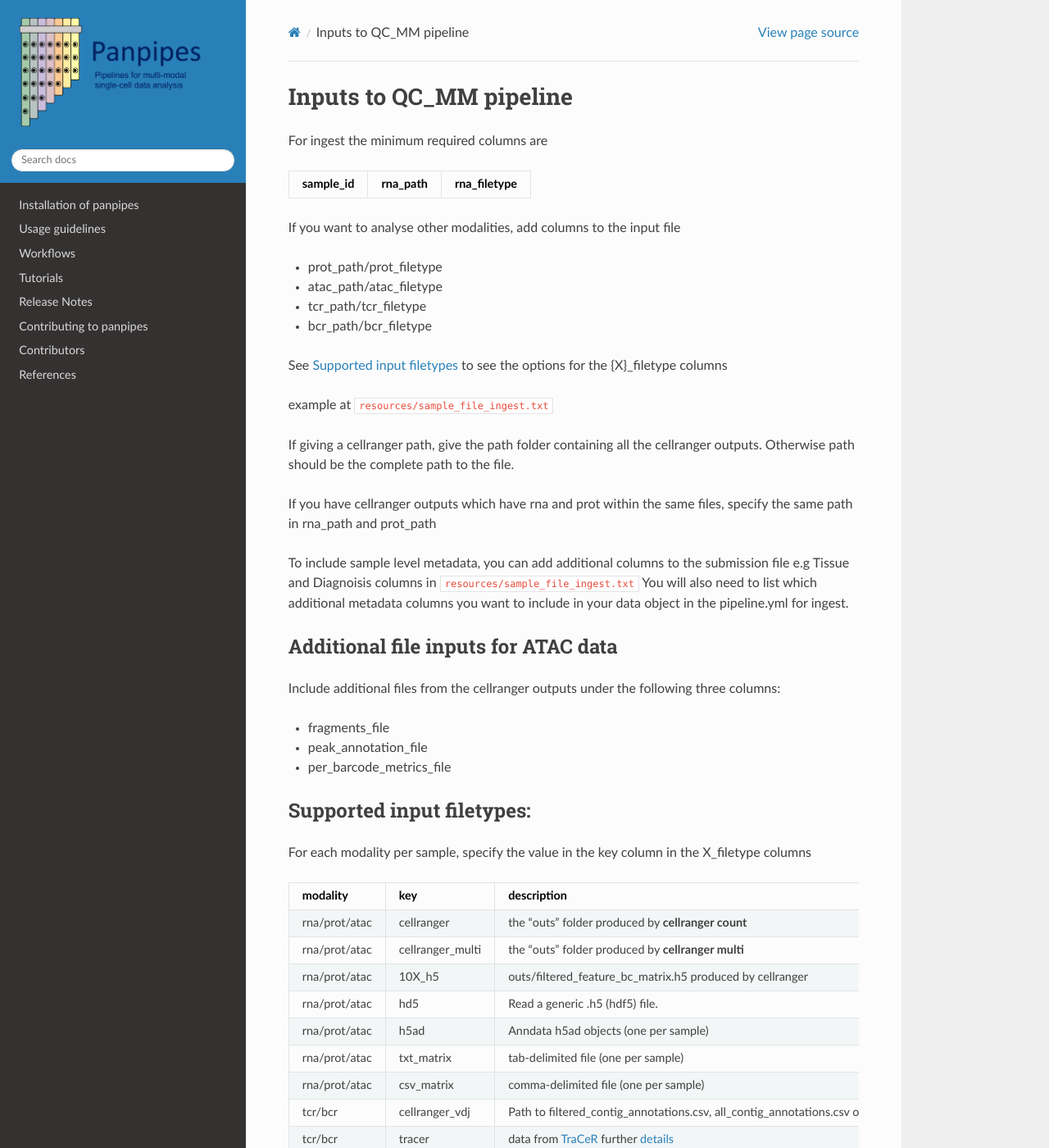
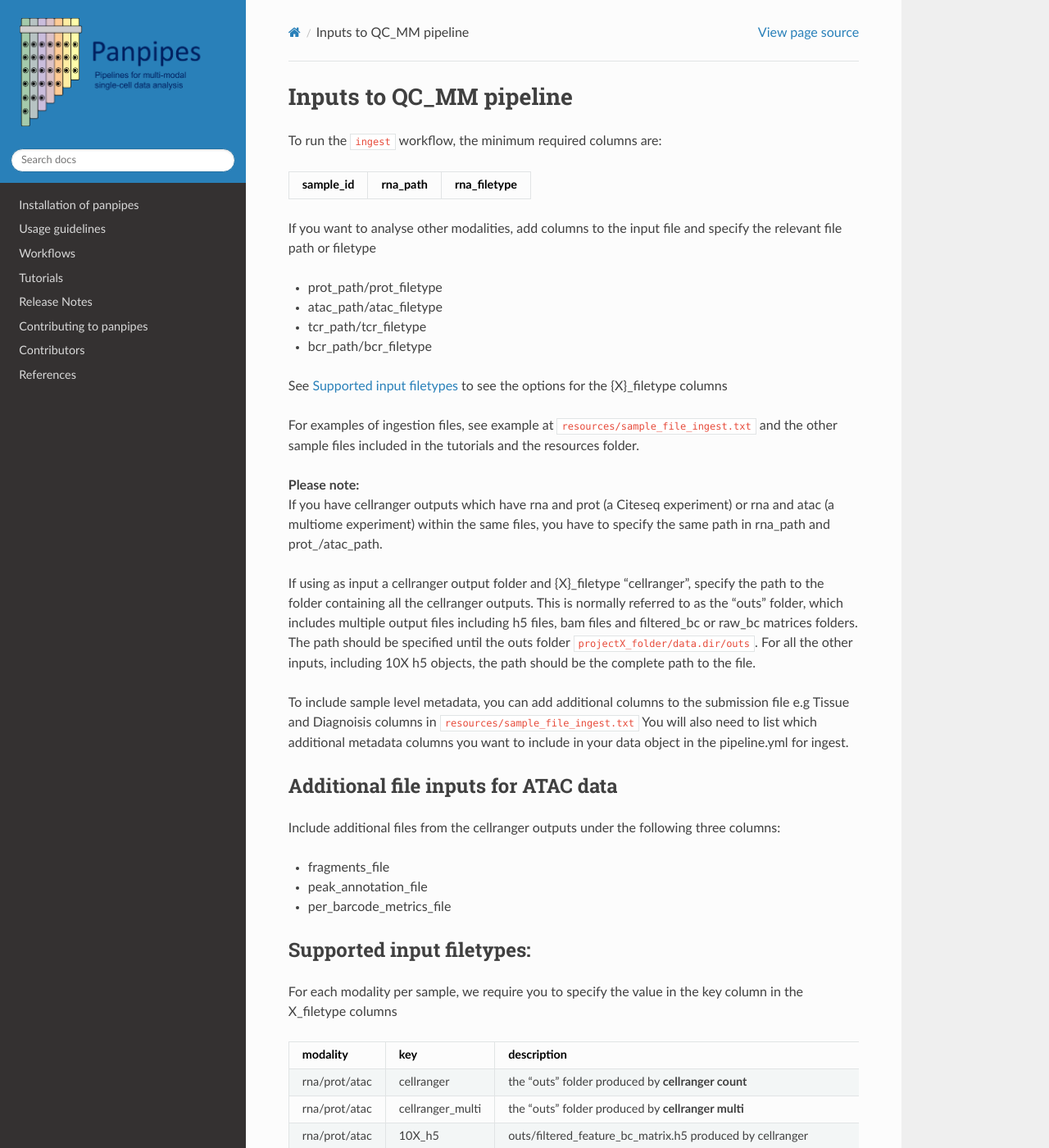
Before and after one commit to bio-la/panpipes-nextflow, a Sphinx documentation site: the page built from docs/setup_for_ingest.md, in a window 1280 px wide and 1400 px high. Shown: the whole window at 82% size. Built offline with Sphinx 7.4.7 and the Read the Docs theme 2.0.0, drawn with Linux system fonts in a browser that asks for light colours.

Commit message:
clarifying inputs

```diff
--- a/docs/setup_for_ingest.md
+++ b/docs/setup_for_ingest.md
@@ -1,13 +1,13 @@
 
 # Inputs to QC_MM pipeline
 
-For ingest the minimum required columns are
+To run the `ingest` workflow, the minimum required columns are:
 
 sample_id | rna_path | rna_filetype
 ----------|----------|-------------
 
 
-If you want to analyse other modalities, add columns to the input file
+If you want to analyse other modalities, add columns to the input file and specify the relevant file path or filetype
 
 - prot_path/prot_filetype
 - atac_path/atac_filetype
@@ -16,11 +16,15 @@ If you want to analyse other modalities, add columns to the input file
 
 See [Supported input filetypes](##Supported-input-filetypes) to see the options for the {X}_filetype columns
 
-example at `resources/sample_file_ingest.txt`
+For examples of ingestion files, see example at `resources/sample_file_ingest.txt` and the other sample files included in the tutorials and the resources folder.
 
-If giving a cellranger path, give the path folder containing all the cellranger outputs. Otherwise path should be the complete path to the file.
+**Please note:**
+If you have cellranger outputs which have rna and prot (a Citeseq experiment) or rna and atac (a multiome experiment) within the same files, you have to specify the same path in rna_path and prot_/atac_path.
 
-If you have cellranger outputs which have rna and prot within the same files, specify the same path in rna_path and prot_path
+If using as input a cellranger output folder and {X}_filetype "cellranger", specify the path to the folder containing all the cellranger outputs. This is normally referred to as the "outs" folder, which includes multiple output files including h5 files, bam files and filtered_bc or raw_bc matrices folders.
+The path should be specified until the outs folder `projectX_folder/data.dir/outs`.
+For all the other inputs, including 10X h5 objects, the path should be the complete path to the file.
+
 
 To include sample level metadata, you can add additional columns to the submission file
 e.g Tissue and Diagnoisis columns in `resources/sample_file_ingest.txt`
@@ -34,7 +38,7 @@ Include additional files from the cellranger outputs under the following three c
 
 ## Supported input filetypes:
 
-For each modality per sample, specify the value in the key column in the X_filetype columns
+For each modality per sample, we require you to specify the value in the key column in the X_filetype columns
 
 modality    |key       |description
 ------------|----------|----------
```
Also changed, not shown: docs/tutorials/index.md (+4 -0 lines).
